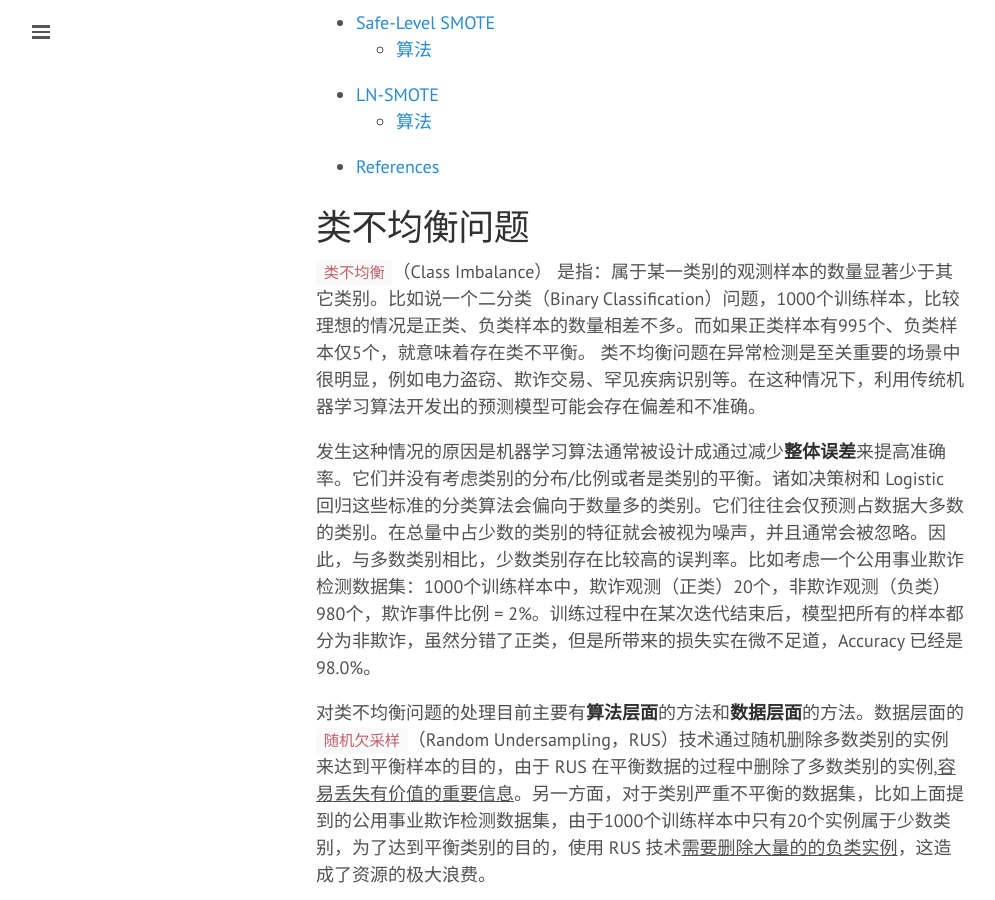
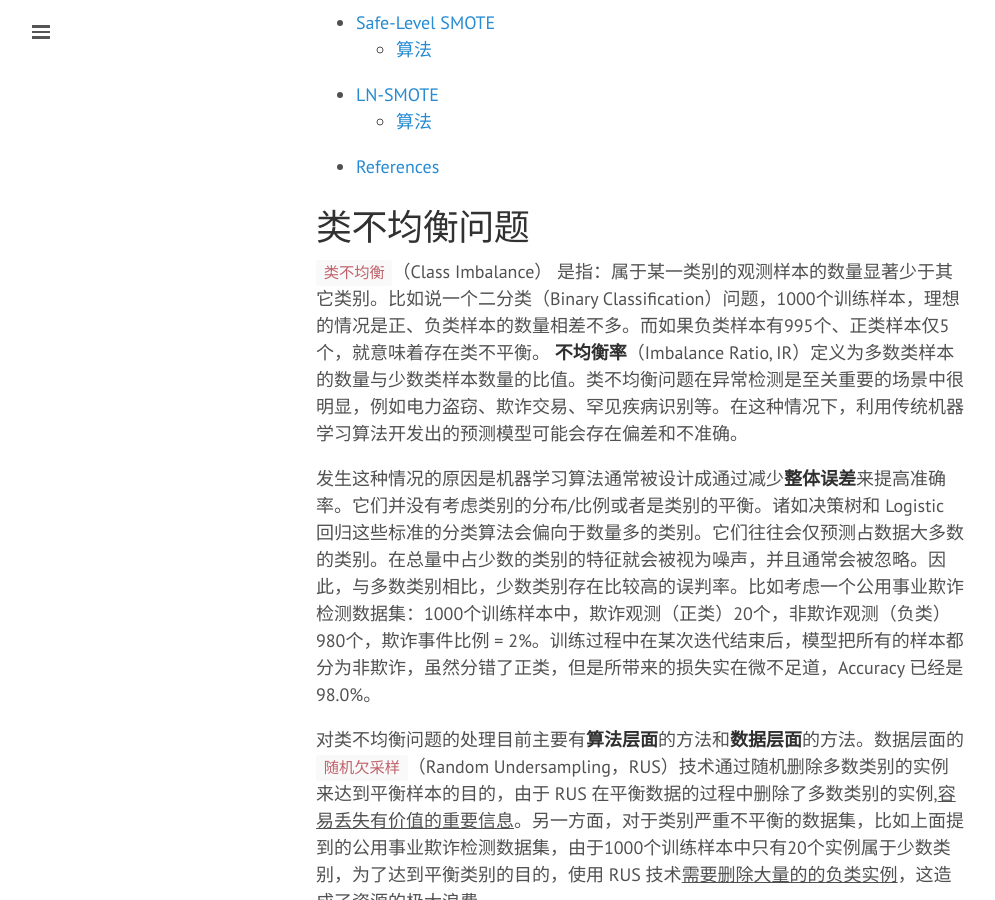
Before and after one commit to htaoyu1/htaoyu1.github.io, a Jekyll site: the page built from _posts/2017-11-23-Imbalance-Data-SMOTE-1.md, in a window 1280 px wide and 900 px high, scrolled down 542 px. Shown: the whole window, without its empty margins (0-995 px from the left). Built offline with Jekyll 4.4.1, drawn with Linux system fonts in a browser that asks for light colours; some web fonts are replaced; formulas are drawn with MathJax 3.

Commit message:
minor modification

```diff
--- a/_posts/2017-11-23-Imbalance-Data-SMOTE-1.md
+++ b/_posts/2017-11-23-Imbalance-Data-SMOTE-1.md
@@ -16,7 +16,7 @@ lang: zh
 
 # 类不均衡问题
 
-`类不均衡`（Class Imbalance） 是指：属于某一类别的观测样本的数量显著少于其它类别。比如说一个二分类（Binary Classification）问题，1000个训练样本，比较理想的情况是正类、负类样本的数量相差不多。而如果正类样本有995个、负类样本仅5个，就意味着存在类不平衡。 类不均衡问题在异常检测是至关重要的场景中很明显，例如电力盗窃、欺诈交易、罕见疾病识别等。在这种情况下，利用传统机器学习算法开发出的预测模型可能会存在偏差和不准确。
+`类不均衡`（Class Imbalance） 是指：属于某一类别的观测样本的数量显著少于其它类别。比如说一个二分类（Binary Classification）问题，1000个训练样本，理想的情况是正、负类样本的数量相差不多。而如果负类样本有995个、正类样本仅5个，就意味着存在类不平衡。 **不均衡率**（Imbalance Ratio, IR）定义为多数类样本的数量与少数类样本数量的比值。类不均衡问题在异常检测是至关重要的场景中很明显，例如电力盗窃、欺诈交易、罕见疾病识别等。在这种情况下，利用传统机器学习算法开发出的预测模型可能会存在偏差和不准确。
 
 发生这种情况的原因是机器学习算法通常被设计成通过减少**整体误差**来提高准确率。它们并没有考虑类别的分布/比例或者是类别的平衡。诸如决策树和 Logistic 回归这些标准的分类算法会偏向于数量多的类别。它们往往会仅预测占数据大多数的类别。在总量中占少数的类别的特征就会被视为噪声，并且通常会被忽略。因此，与多数类别相比，少数类别存在比较高的误判率。比如考虑一个公用事业欺诈检测数据集：1000个训练样本中，欺诈观测（正类）20个，非欺诈观测（负类）980个，欺诈事件比例 = 2%。训练过程中在某次迭代结束后，模型把所有的样本都分为非欺诈，虽然分错了正类，但是所带来的损失实在微不足道，Accuracy 已经是98.0%。
 
```
